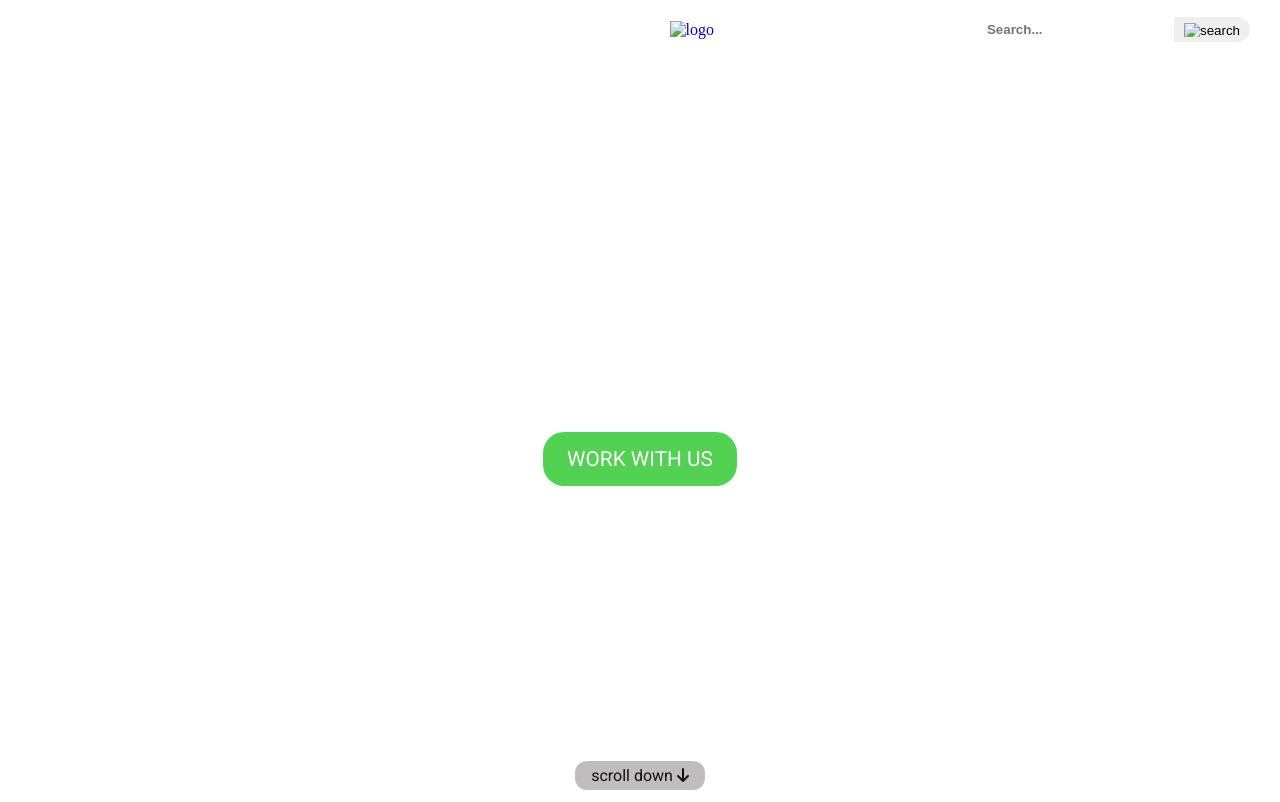
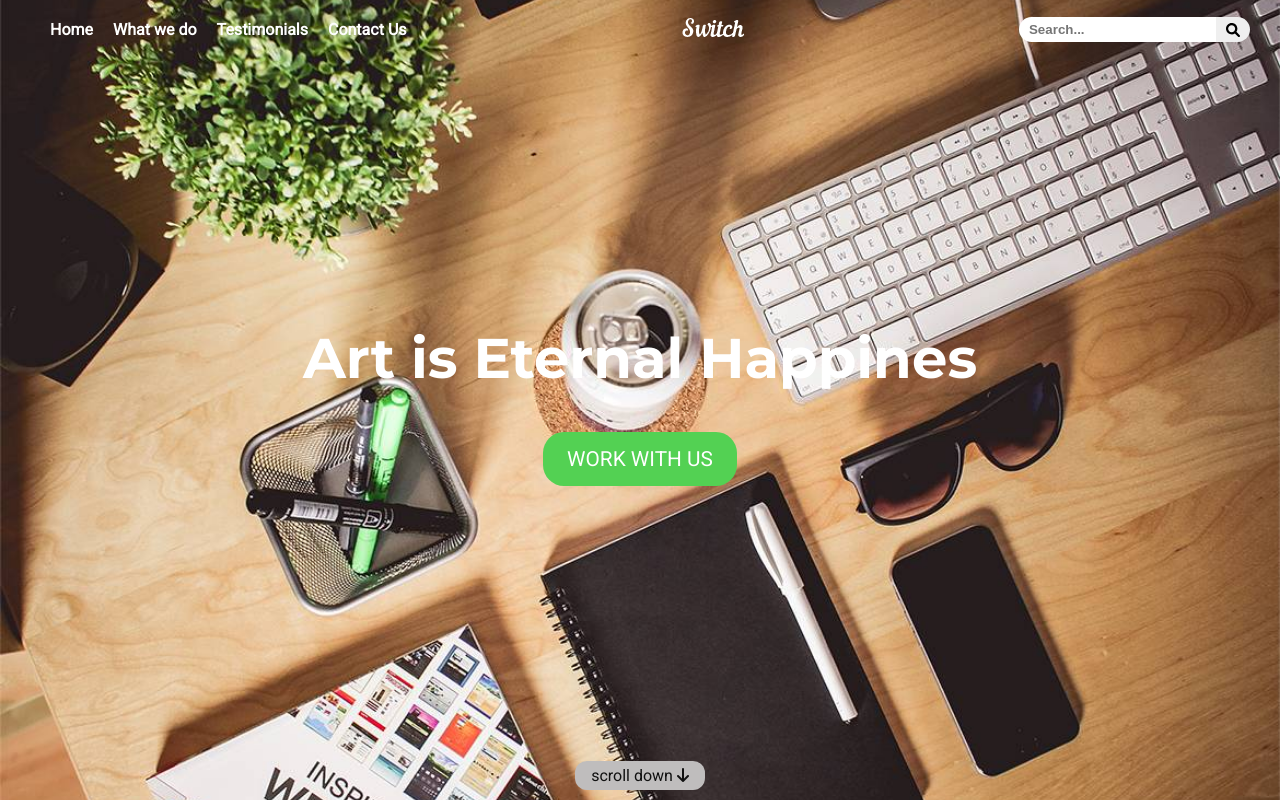
Before and after one commit to herobaku/switch, a plain HTML site: page index.htm in a window 1280 px wide. Shown: the top 802 px of the page. Drawn offline with Linux system fonts and the light colour scheme; files that its build step writes are made by us from their sources.

Commit message:
file not working was is corrected

```diff
--- a/css/style.css
+++ b/css/style.css
@@ -13,7 +13,7 @@
 header {
     padding: 10px 0;
     min-height: 100vh;
-    background: url('bg_header.jpg') no-repeat center/cover;
+    background: url('../image/bg_header.jpg') no-repeat center/cover;
     display: flex;
     text-align: center;
     flex-direction: column;
--- a/index.htm
+++ b/index.htm
@@ -5,12 +5,12 @@
     <meta name="viewport" content="width=device-width, initial-scale=1.0">
     <title>Switch</title>
     <link rel='stylesheet' href='https://cdnjs.cloudflare.com/ajax/libs/font-awesome/6.1.2/css/all.css' integrity='sha512-9nqhm3FWfB00id4NJpxK/wV1g9P2QfSsEPhSSpT+6qrESP6mpYbTfpC+Jvwe2XY27K5mLwwrqYuzqMGK5yC9/Q==' crossorigin='anonymous'/>
-    <link rel="stylesheet" href="style.css">
+    <link rel="stylesheet" href="css/style.css">
 </head>
 <body>
     <header>
         <nav>
-            <a href="#" class="logo"><img src="logo.png" alt="logo"></a>
+            <a href="#" class="logo"><img src="image/logo.png" alt="logo"></a>
             <ul id="menu" style="order:-1">
                 <li><a href="#">Home</a></li>
                 <li><a href="#">What we do</a></li>
@@ -20,7 +20,7 @@
             <form action="">
                 <input type="text" placeholder="Search...">
                 <button type="submit">
-                    <img src="search.svg" alt="search" style="height: 14px">
+                    <img src="image/search.svg" alt="search" style="height: 14px">
                 </button>
             </form>
         </nav>
```
